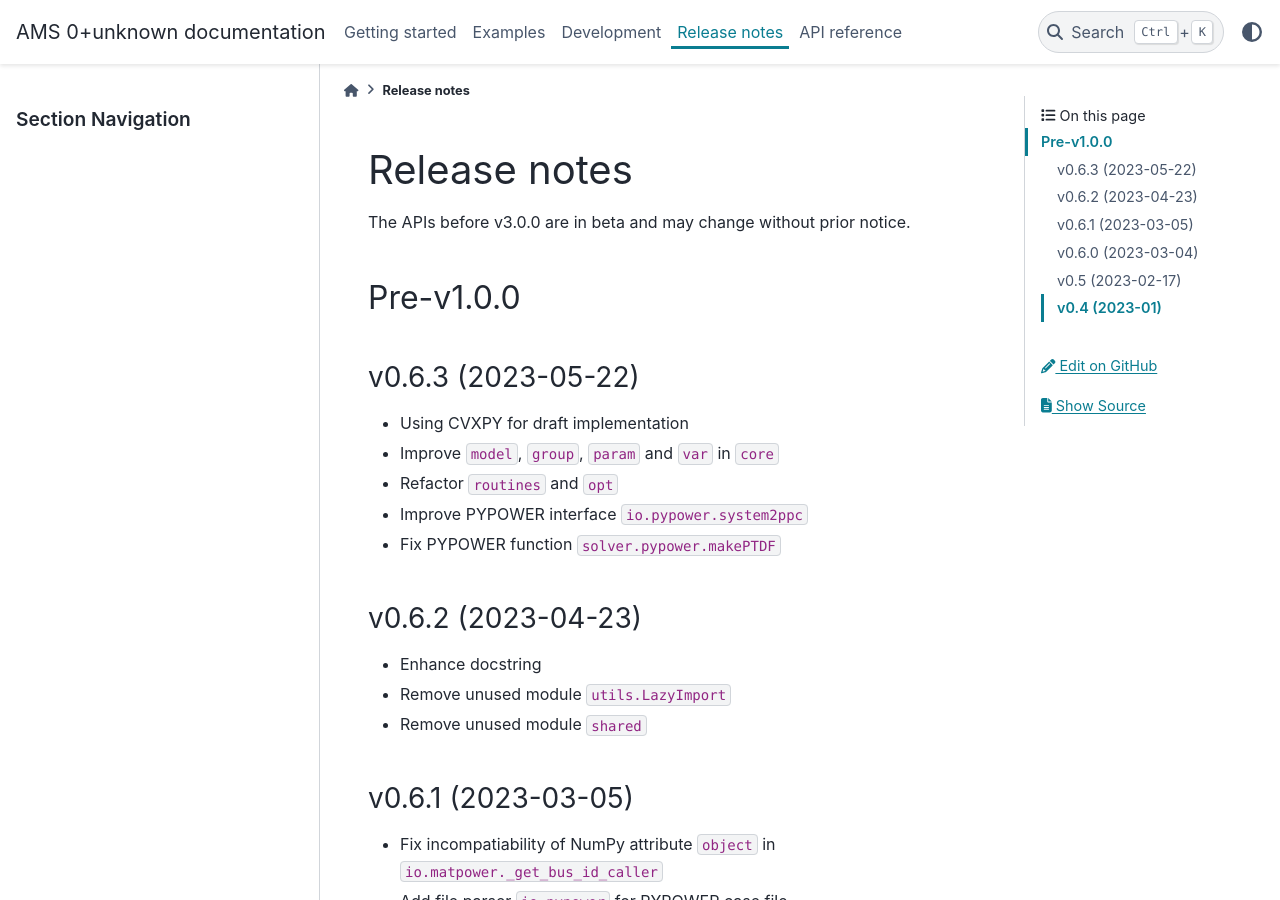
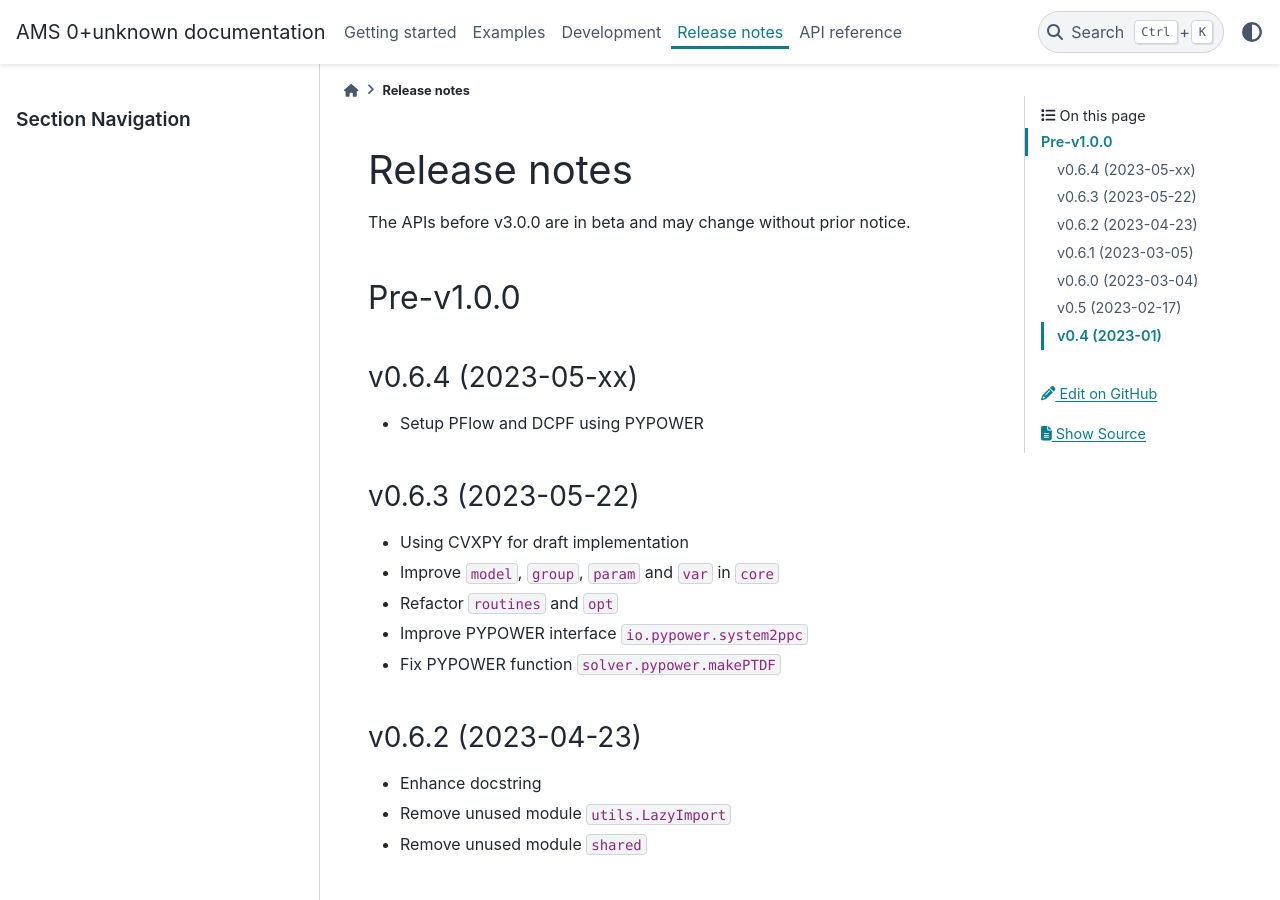
Before and after one commit to CURENT/ams, a Sphinx documentation site: the page built from docs/source/release-notes.rst, in a window 1280 px wide and 900 px high. Built offline with Sphinx 7.4.7 and the PyData theme 0.15.4, drawn with Linux system fonts in a browser that asks for light colours.

Commit message:
Update release notes

```diff
--- a/docs/source/release-notes.rst
+++ b/docs/source/release-notes.rst
@@ -8,6 +8,11 @@ The APIs before v3.0.0 are in beta and may change without prior notice.
 
 Pre-v1.0.0
 ==========
+
+v0.6.4 (2023-05-xx)
+-------------------
+
+- Setup PFlow and DCPF using PYPOWER
 
 v0.6.3 (2023-05-22)
 -------------------
```
